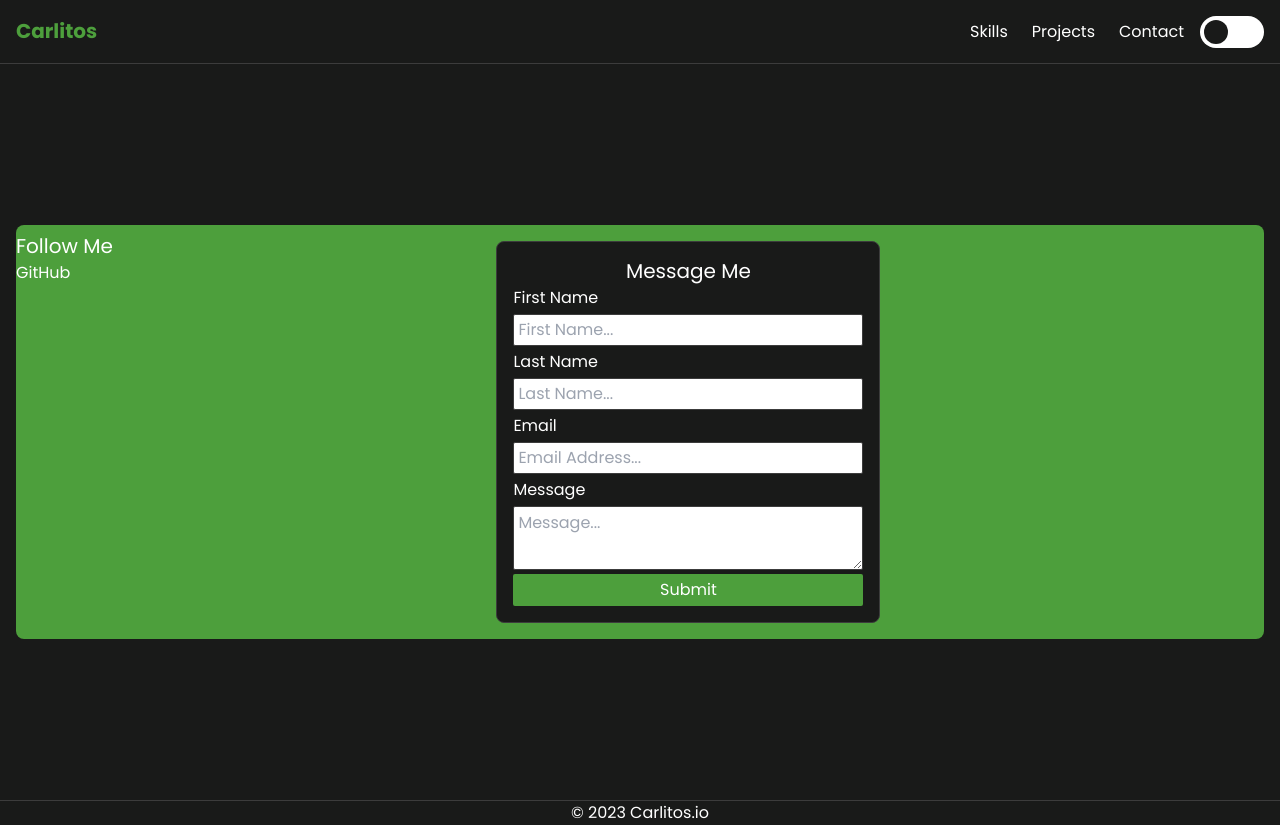
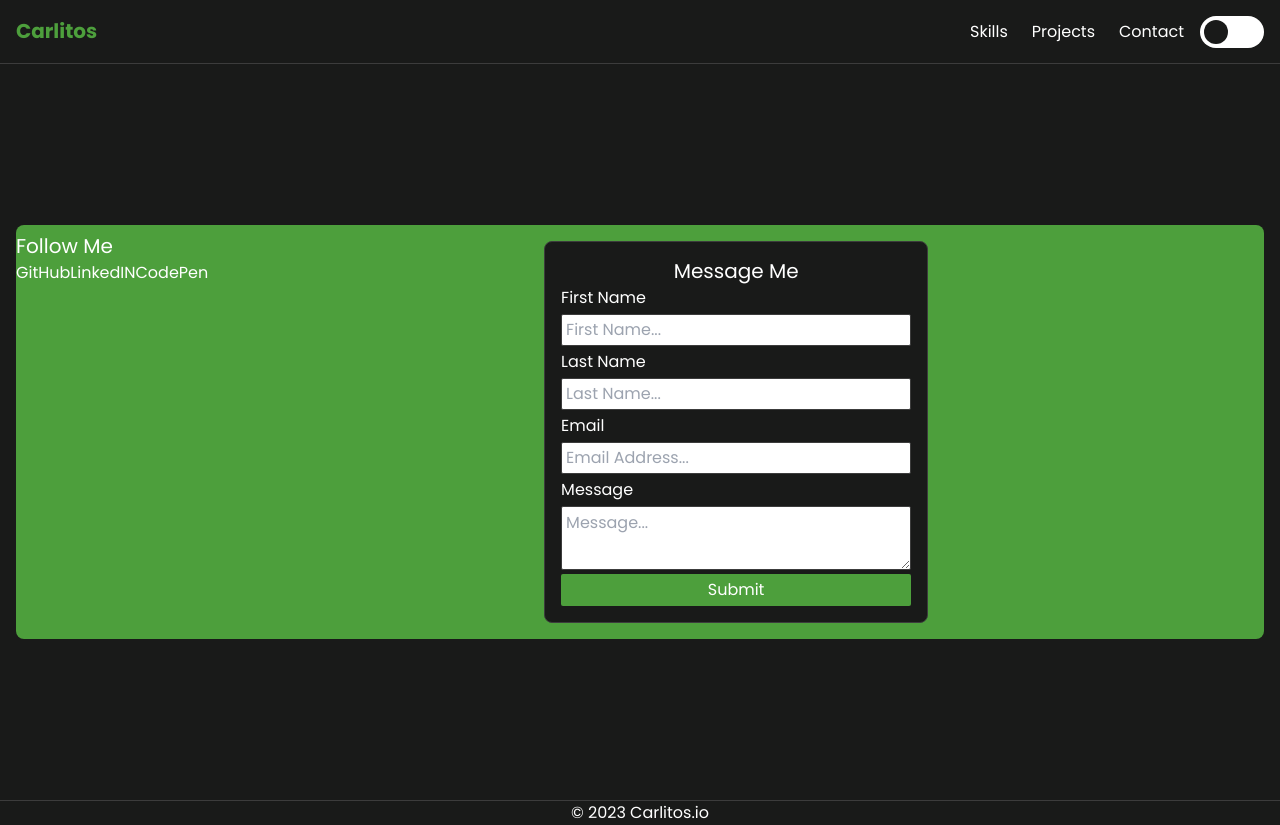
Before and after one commit to cvalderrama1991/carlitos.io, a Next.js app: page /contact in a window 1280 px wide. Built offline with nearby package versions, Linux system fonts and the light colour scheme.

Commit message:
added github linkedin and codepen links

```diff
--- a/src/app/contact/page.tsx
+++ b/src/app/contact/page.tsx
@@ -15,7 +15,15 @@ export default function Contact() {
           <p className='text-xl'>Follow Me</p>
           <ul>
             <li>
-              <a href='https://github.com/cvalderrama1991?tab=repositories'>GitHub</a>
+              <a href='https://github.com/cvalderrama1991?tab=repositories' target='_blank'>
+                GitHub
+              </a>
+              <a href='https://www.linkedin.com/in/carlos-valderrama-b92376240/' target='_blank'>
+                LinkedIN
+              </a>
+              <a href='https://codepen.io/valdeca' target='_blank'>
+                CodePen
+              </a>
             </li>
           </ul>
         </section>
```
